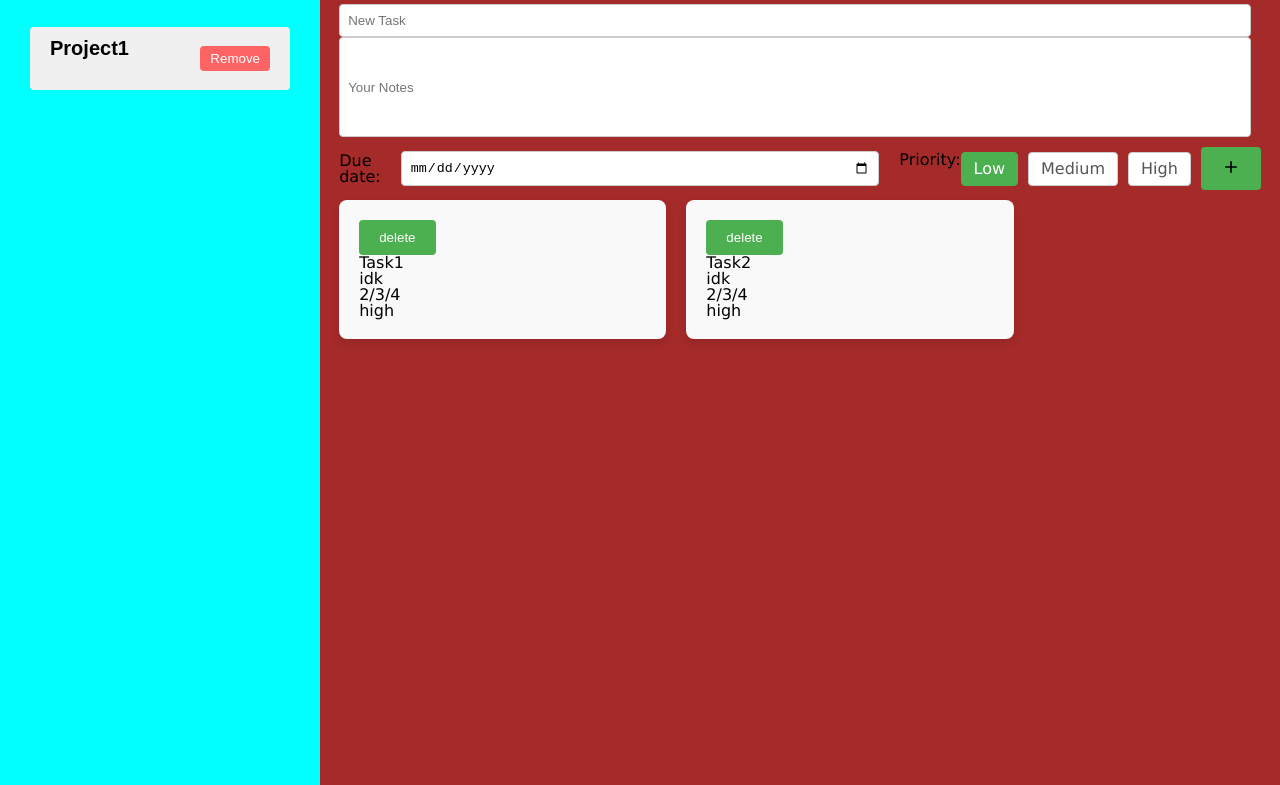
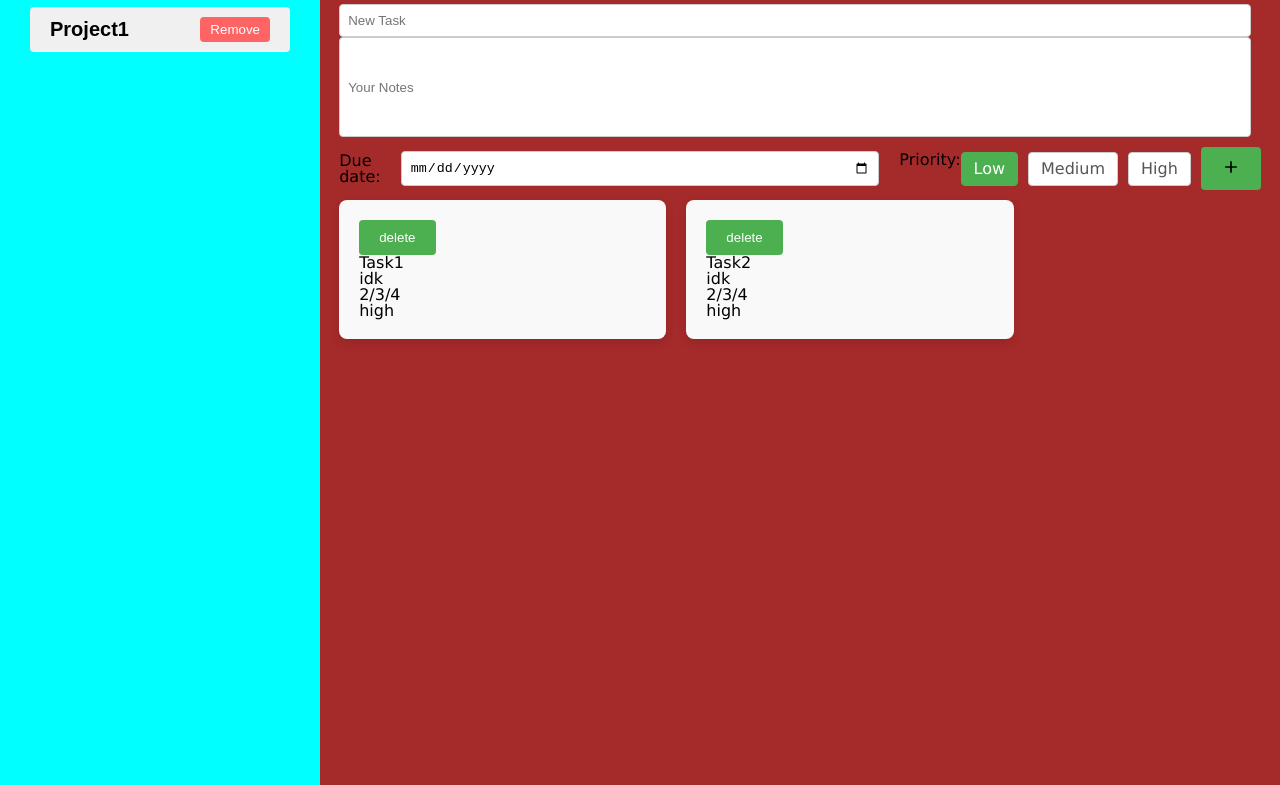
Before and after one commit to Ioannis-Bfg/Todo-List, a website built with webpack: page src/index.html in a window 1280 px wide. Shown: the part 115-900 px from the top of the page. Built offline with nearby package versions, Linux system fonts and the light colour scheme.

Commit message:
fixed UI on poject list

```diff
--- a/src/assets/domproject.js
+++ b/src/assets/domproject.js
@@ -13,6 +13,7 @@
         let project_title_p=document.createElement('p');
         let project_title=project['title'];
         project_title_p.textContent=project_title;
+        project_title_p.id='project_title_p'
 
         let removeButton = document.createElement('button');
         removeButton.textContent = 'Remove';
@@ -25,8 +26,13 @@
             loadRight(currentProject);
         });
 
-        card.appendChild(project_title_p);
-        card.appendChild(removeButton);
+        const card_div=document.createElement('div');
+        card_div.id='project_card_div';
+
+        card_div.appendChild(project_title_p);
+        card_div.appendChild(removeButton);
+
+        card.appendChild(card_div);
         project_list.appendChild(card);
 
         card.addEventListener('click', function() {
--- a/src/styles/style.css
+++ b/src/styles/style.css
@@ -176,7 +176,6 @@
 #left p {
     font-size: 1.5em; /* Adjust font size */
     font-weight: bold; /* Add bold font weight */
-    margin-bottom: 20px; /* Add margin for spacing */
 }
 
 #project_form {
@@ -215,11 +214,10 @@
     border: none; /* Remove default button border */
     border-radius: 4px; /* Add border radius for rounded corners */
     cursor: pointer; /* Change cursor to pointer on hover */
-    display: flex; /* Use flexbox for layout */
-    justify-content: space-between; /* Align content horizontally */
-    align-items: center; /* Align items vertically */
     margin-bottom: 10px; /* Add margin between project cards */
 }
+
+
 
 .project-card:hover {
     background-color: #e0e0e0; /* Change background color on hover */
@@ -258,3 +256,9 @@
 #add_project_btn:hover {
     background-color: #45a049;
 }
+
+#project_card_div {
+    display: flex;
+    align-items: center;
+    justify-content: space-between;
+}
```
